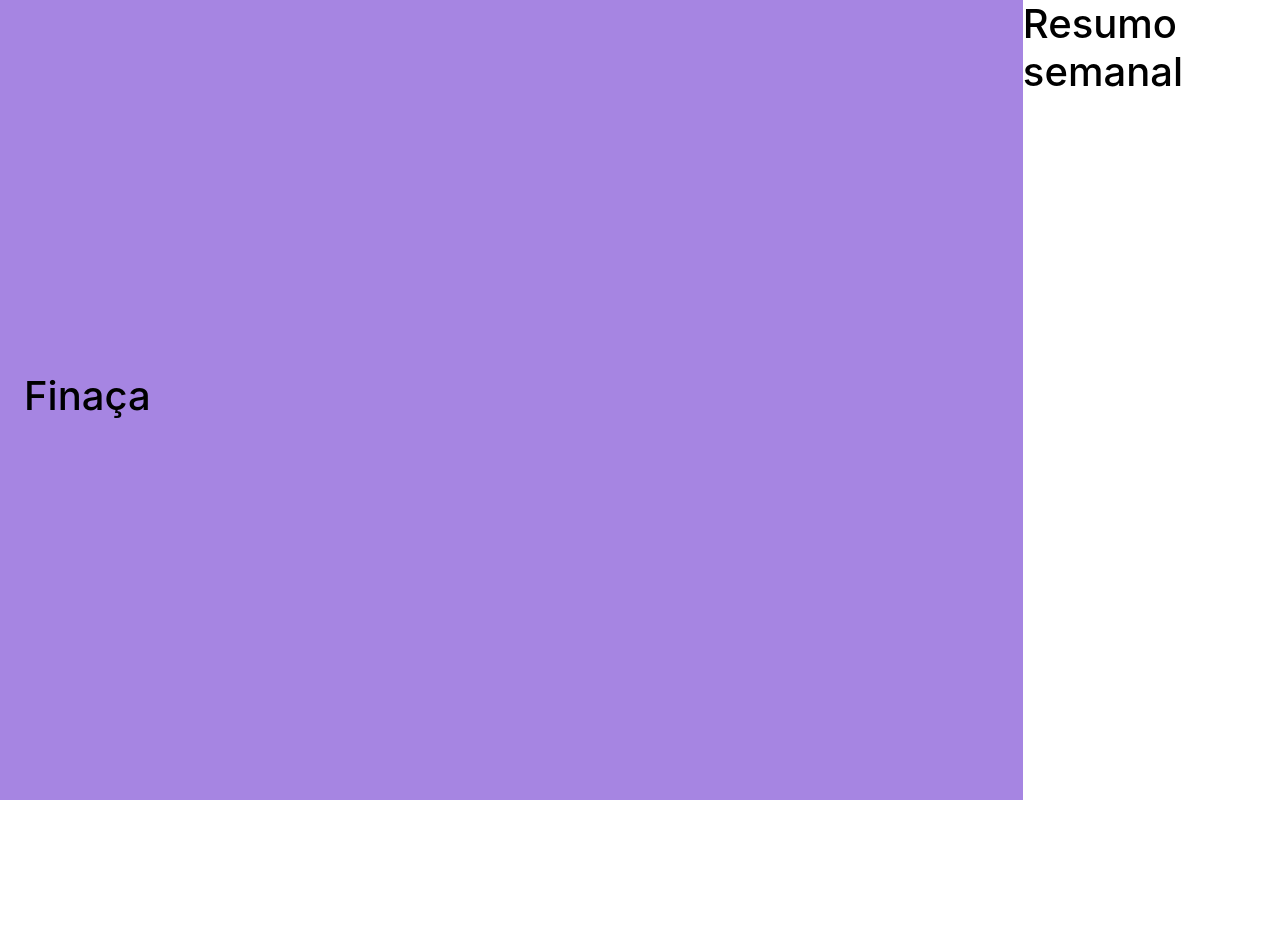
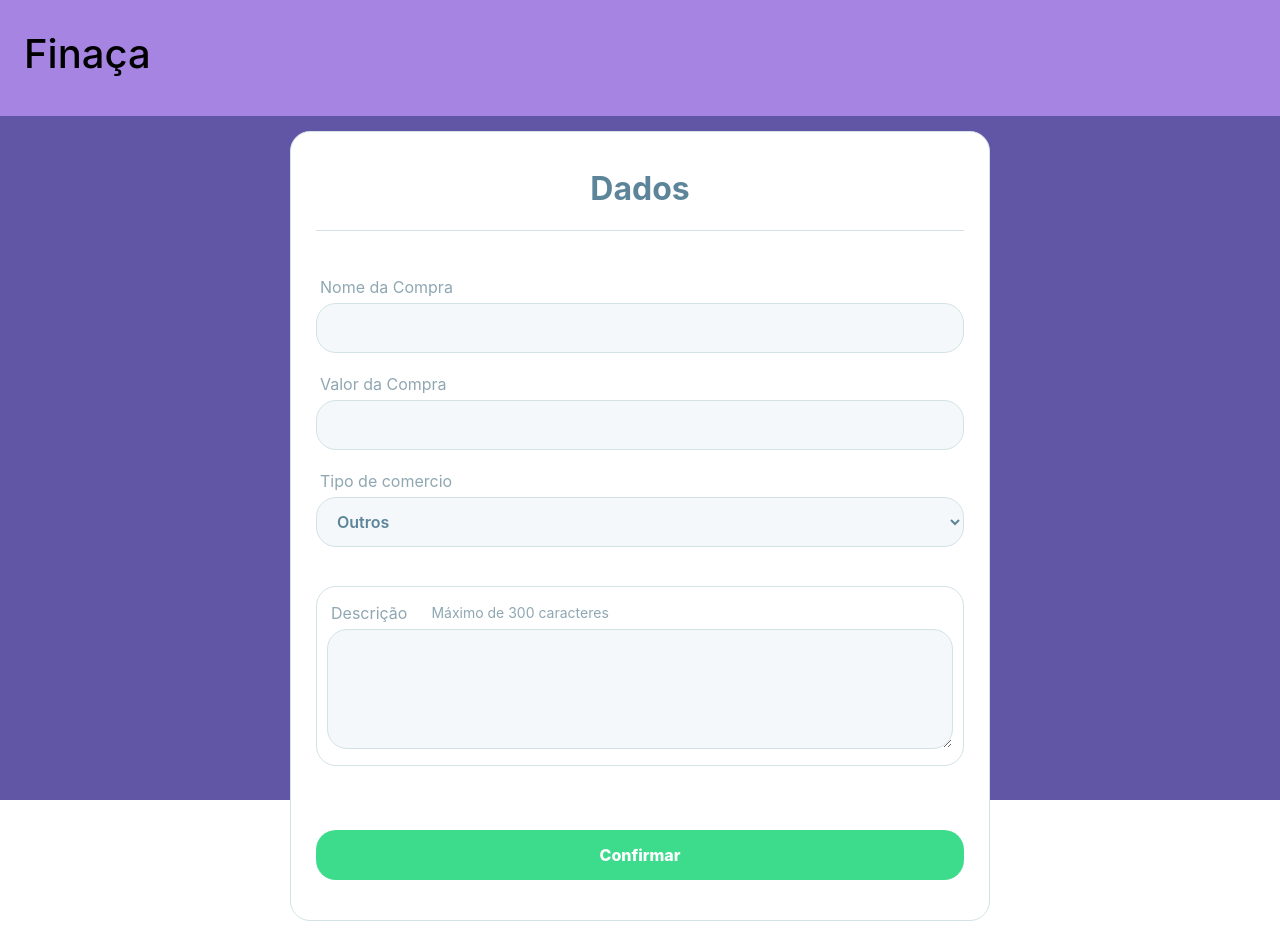
Before and after one commit to yurirolandi/frontend, a React (Create React App) app: page /dashboard in a window 1280 px wide. Before the commit the page ends 800 px from the top, so only its background shows below. Built offline with nearby package versions, Linux system fonts and the light colour scheme; no server answers.

Commit message:
feat: criando main dashboard

```diff
--- a/src/pages/Dashboard/Dashboard.jsx
+++ /dev/null
@@ -1,15 +0,0 @@
-import react from 'react';
-import SideBar from '../../components/SideBar/SideBar';
-
-import './dashboard.css';
-
-function Dashboard () {
-    return(
-       <div className="dashboard">
-           <SideBar />
-            <h1>Resumo semanal</h1>
-       </div>
-    )
-}
-
-export default Dashboard;
--- /dev/null
+++ b/src/pages/Dashboard/Dashboard.tsx
@@ -0,0 +1,18 @@
+import React from "react";
+import SideBar from "../../components/SideBar/SideBar";
+import Form from "../../components/Form/Form";
+
+import "./dashboard.css";
+
+function Dashboard() {
+  return (
+    <div className="dashboard">
+      <SideBar />
+      <div className="container">
+        <Form />
+      </div>
+    </div>
+  );
+}
+
+export default Dashboard;
--- a/src/pages/Dashboard/dashboard.css
+++ b/src/pages/Dashboard/dashboard.css
@@ -1,11 +1,16 @@
 .dashboard {
-    width: 100vw;
-    height: 100vh;
-
-    position: relative;
-    display: flex;
+  width: 100vw;
+  height: 100vh;
+  background: #6155a6;
 }
 
-.dashboard h1{
-    color: black;
+.dashboard h1 {
+  color: black;
 }
+
+.container {
+  width: 100%;
+  margin: 0 auto;
+  padding: 15px;
+  text-align: center;
+}
```
